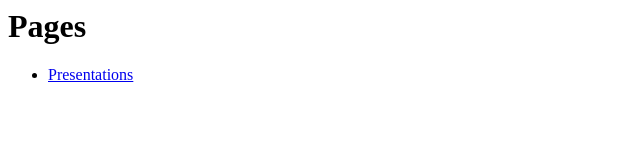
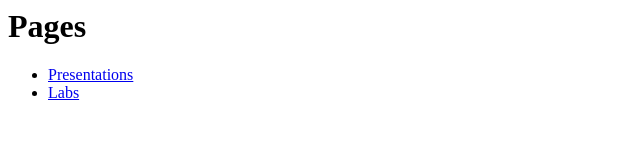
Before and after one commit to sudo-bmitch/sudo-bmitch.github.io, a plain HTML site: page index.html in a window 1280 px wide. Shown: the full height of the page, 0-640 px from the left. Drawn offline with Linux system fonts and the light colour scheme.

Commit message:
Adding Labs link

```diff
--- a/index.html
+++ b/index.html
@@ -4,6 +4,7 @@
     <h1>Pages</h1>
     <ul>
       <li><a href="presentations/">Presentations</a></li>
+      <li><a href="labs/index.html">Labs</a></li>
     </ul>
   </body>
 </html>
```
